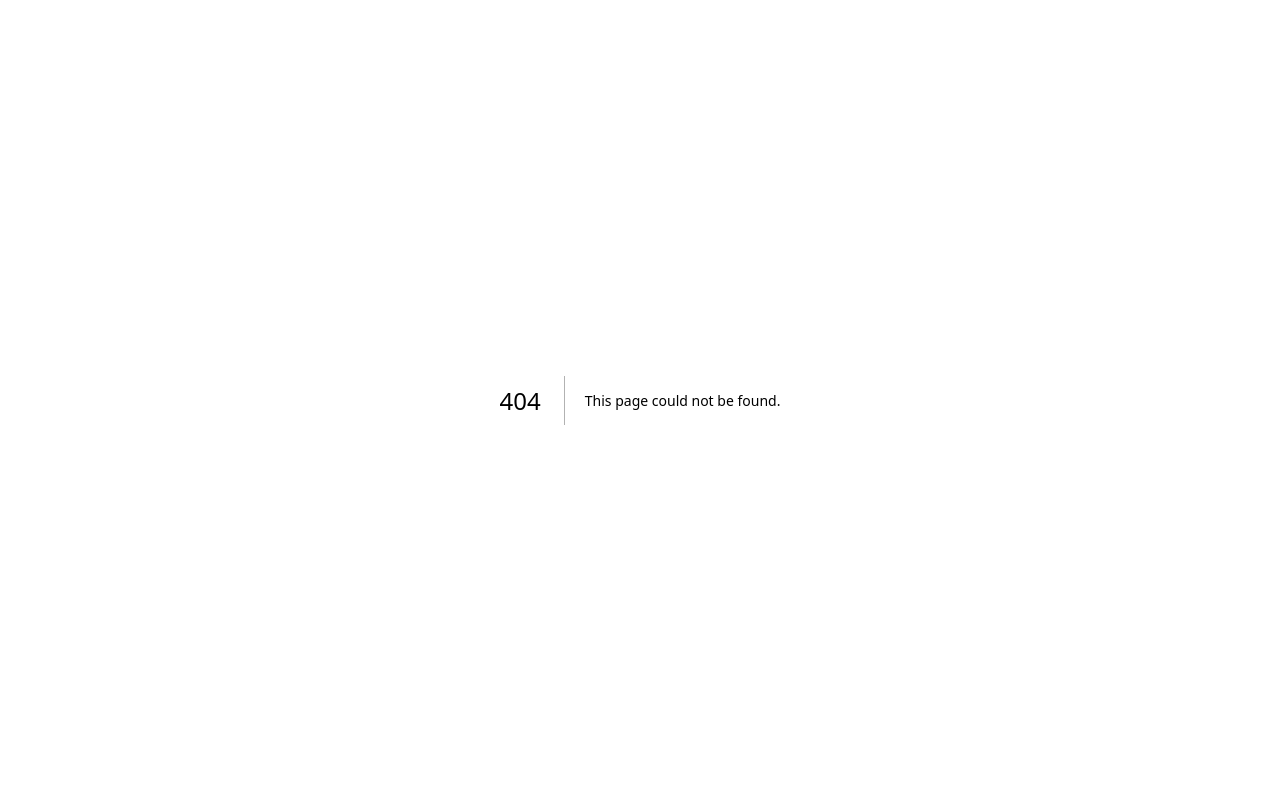
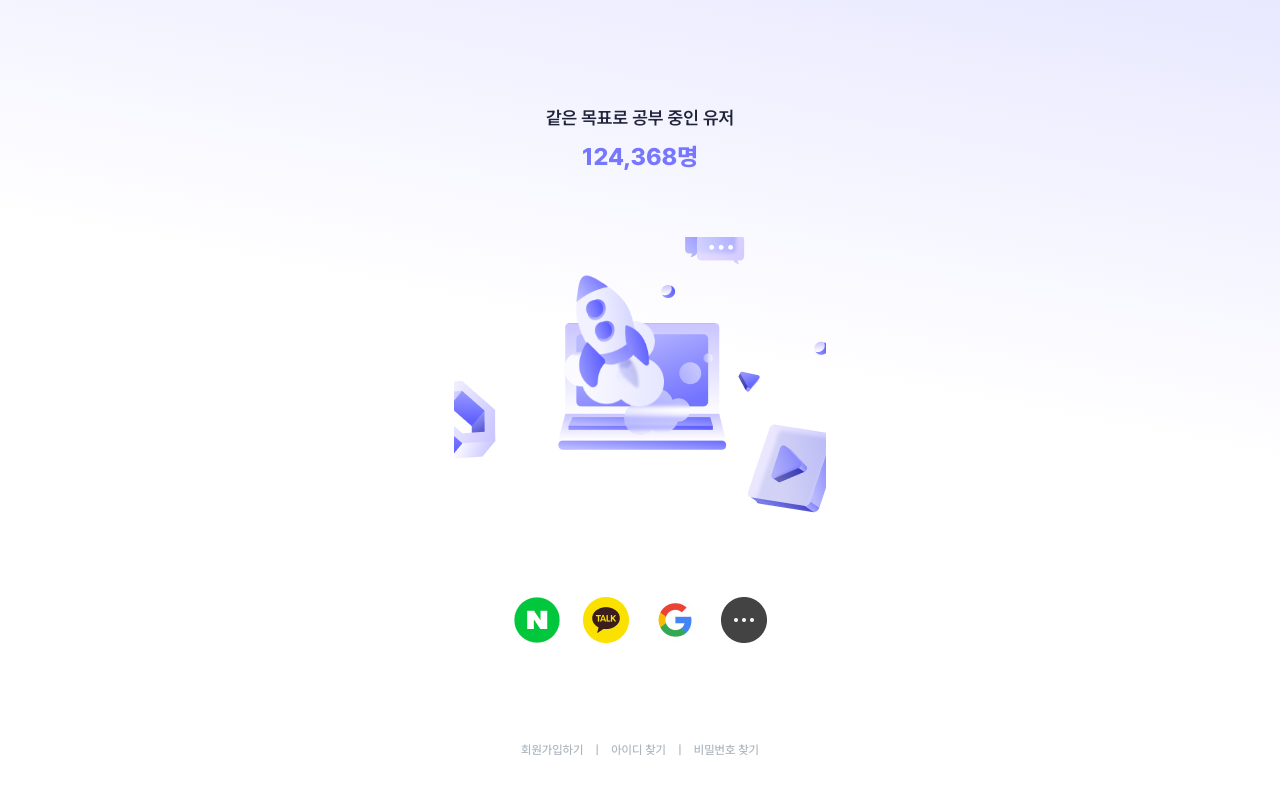
Before and after one commit to yoo-nji/Uandmy_Frontend, a Next.js app: page /splash in a window 1280 px wide. Before the commit this address had no page. Shown: the top 794 px of the page. Built offline with nearby package versions, Linux system fonts and the light colour scheme.

Commit message:
[✨feat]: 온보딩 스플래쉬 페이지 UI 구현

```diff
--- a/src/app/layout.tsx
+++ b/src/app/layout.tsx
@@ -1,6 +1,6 @@
 import './globals.css';
+import './onboarding.css';
 
-// import './onboarding.css';
 import type { Metadata } from 'next';
 import localFont from 'next/font/local';
 
--- /dev/null
+++ b/src/app/onboarding.css
@@ -0,0 +1,9 @@
+.onboarding-bg {
+  background: var(--linear-05, linear-gradient(191deg, #E4E4FF -7.98%, #FFF 44.59%), #FFF);
+  color: #000;
+}
+
+/* 스와이퍼 페이지네이션 */
+.custom-pagination {
+  --swiper-theme-color: #8655FF
+}
--- /dev/null
+++ b/src/app/splash/page.tsx
@@ -0,0 +1,72 @@
+export default function Home() {
+  return (
+    <main>
+      <div className="h-screen flex flex-col justify-between items-center onboarding-bg ">
+        <div className="flex flex-col items-center gap-2 mt-[104px]">
+          <h2 className="text-[18px] font-[600] text-[#20243A]">
+            같은 목표로 공부 중인 유저
+          </h2>
+          <h3 className="text-[24px] text-[#7677FF] font-[800]">124,368명</h3>
+        </div>
+        {/* 이미지 */}
+        <div className="w-[372px] h-[298px] bg-[url('/images/splash-icon-bg.png')] bg-center bg-no-repeat relative">
+          <div className="w-[100px]  absolute top-[45px] left-[110px] animate-softBounce">
+            <img
+              className="w-full"
+              src="/images/splash-icon.png"
+              alt="splash-icon"
+            />
+          </div>
+        </div>
+        <div className="flex flex-col items-center gap-[98px]">
+          {/* 아이콘 */}
+          <div className="flex gap-[23px]">
+            <button>
+              <img
+                className="hover:brightness-110 transition"
+                src="/images/naver-login-icon.png"
+                alt="naver-login-icon"
+              />
+            </button>
+            <button>
+              <img
+                className="hover:brightness-110 transitions"
+                src="/images/kakao-login-icon.png"
+                alt="kakao-login-icon"
+              />
+            </button>
+            <button>
+              <img
+                className="hover:brightness-110 transitions"
+                src="/images/google-login-icon.png"
+                alt="google-login-icon"
+              />
+            </button>
+            <button>
+              <img
+                className="hover:brightness-110 transitions"
+                src="/images/email-login-icon.png"
+                alt="email-login-icon"
+              />
+            </button>
+          </div>
+          <div className="flex mb-[41px] text-[12px] text-[#ADB5BD;] font-[500]">
+            <a
+              className="hover:text-[#82829B] relative after:content-['|'] after:mx-3 after:text-[#ADB5BD]"
+              href="#">
+              회원가입하기
+            </a>
+            <a
+              className="hover:text-[#82829B] relative after:content-['|'] after:mx-3 after:text-[#ADB5BD]"
+              href="#">
+              아이디 찾기
+            </a>
+            <a className="hover:text-[#82829B]" href="#">
+              비밀번호 찾기
+            </a>
+          </div>
+        </div>
+      </div>
+    </main>
+  );
+}
--- a/tailwind.config.ts
+++ b/tailwind.config.ts
@@ -17,6 +17,15 @@ const config: Config = {
       greyBorder: '#D9D9D9',
     },
     extend: {
+      keyframes: {
+        softBounce: {
+          '0%, 100%': { transform: 'translateY(0)' },
+          '50%': { transform: 'translateY(-8px)' }, // 살짝 올라가게 설정
+        },
+      },
+      animation: {
+        softBounce: 'softBounce 1.5s ease-in-out infinite',
+      },
       backgroundImage: {
         'gradient-radial': 'radial-gradient(var(--tw-gradient-stops))',
         'gradient-conic':
```
Also changed, not shown: public/images/splash-icon-bg.png (added), public/images/splash-icon.png (added).
